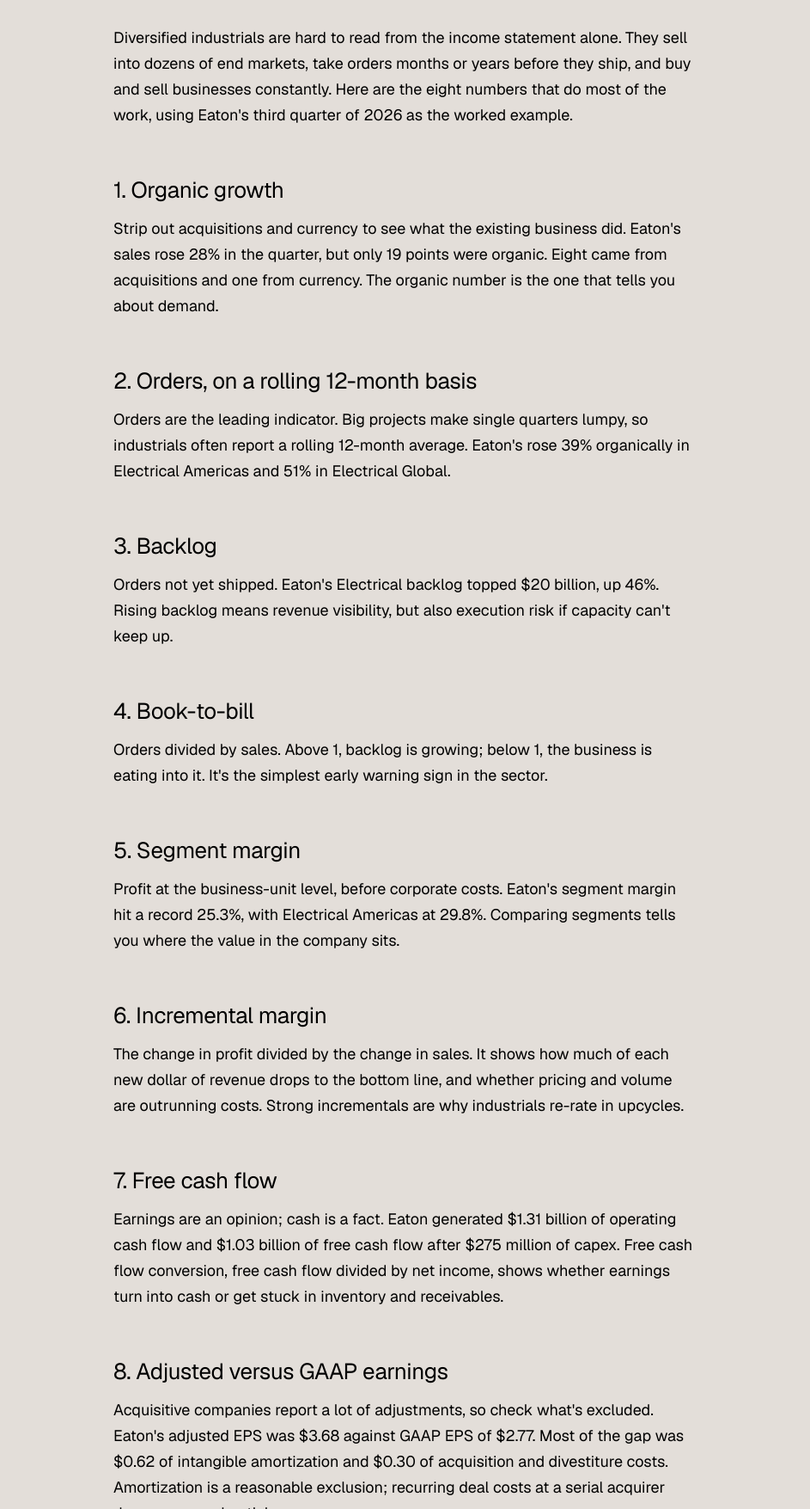
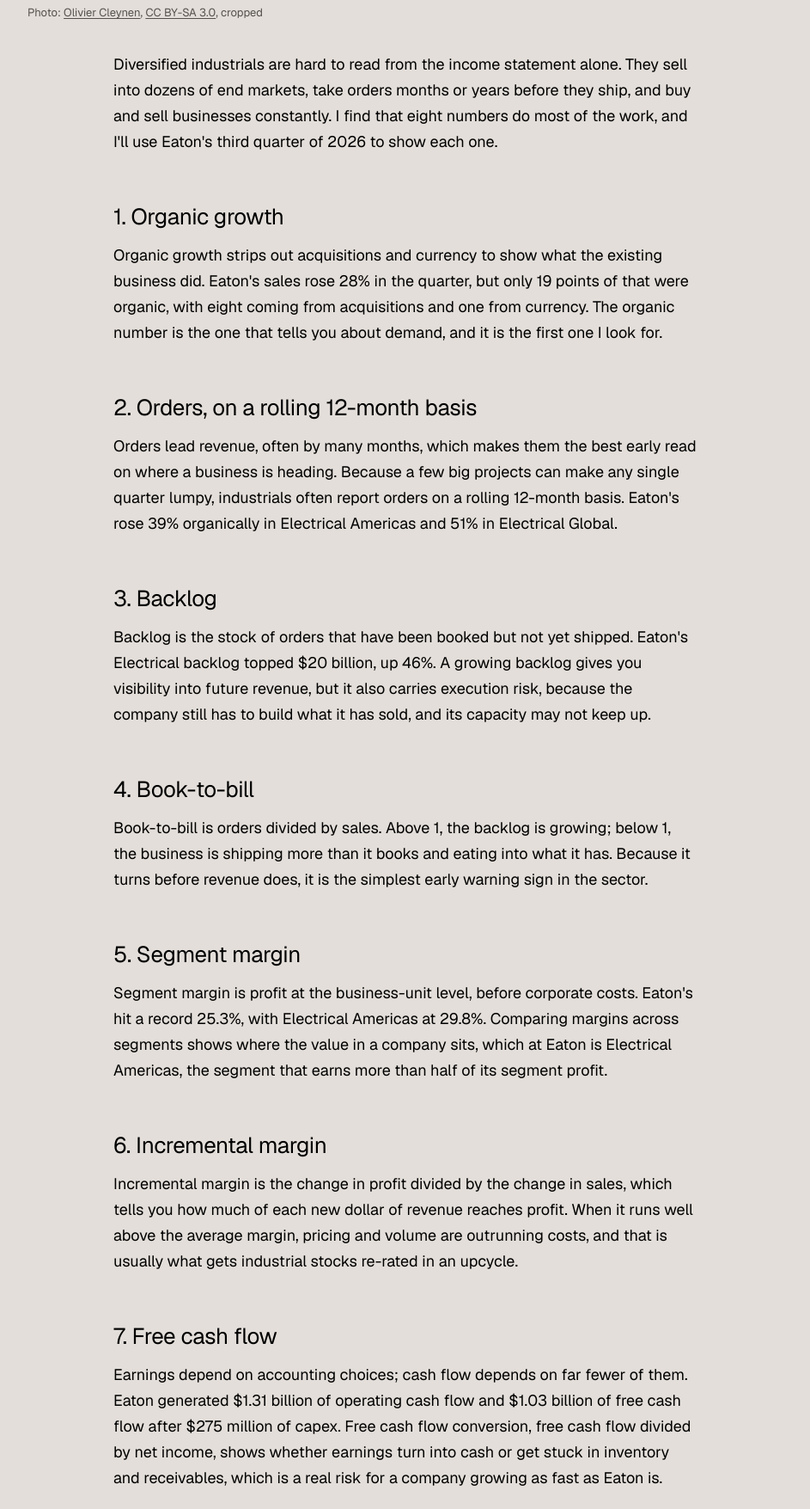
Before and after one commit to joshnotes/joshnotes.github.io, a plain HTML site: page research/reading-industrials/index.html in a window 1280 px wide. Shown: the part 1045-2800 px from the top of the page at 86% size, without its empty margins (168-1111 px from the left). Drawn offline with Linux system fonts and the light colour scheme.

Commit message:
Writing pass on the industrials primer
- Each of the eight numbers now opens with what it is and why it matters, instead of a clipped definition
- Replaced the 'earnings are an opinion; cash is a fact' aphorism; new first-person intro and summary
- Figures unchanged; the Electrical Americas point matches Exhibit 2 of the Eaton pitch

Co-Authored-By: Claude Opus 5.5 <noreply@anthropic.com>
Claude-Session: https://claude.ai/code/session_01Dc4KQMDr4px4SMpMrXU2Lh

```diff
--- a/research/reading-industrials/index.html
+++ b/research/reading-industrials/index.html
@@ -4,11 +4,11 @@
 <meta charset="utf-8">
 <meta name="viewport" content="width=device-width, initial-scale=1">
 <title>How to read a diversified industrial in eight numbers | Joshuva Johnson</title>
-<meta name="description" content="Orders, backlog, organic growth, margins and cash. A field guide to the sector, worked through with Eaton&#x27;s latest quarter.">
+<meta name="description" content="The eight numbers I use to read an industrial company, from orders and backlog to margins and cash, worked through with Eaton&#x27;s latest quarter.">
 <link rel="canonical" href="https://joshuvajohnson.github.io/research/reading-industrials/">
 <meta property="og:site_name" content="Joshuva Johnson">
 <meta property="og:title" content="How to read a diversified industrial in eight numbers">
-<meta property="og:description" content="Orders, backlog, organic growth, margins and cash. A field guide to the sector, worked through with Eaton&#x27;s latest quarter.">
+<meta property="og:description" content="The eight numbers I use to read an industrial company, from orders and backlog to margins and cash, worked through with Eaton&#x27;s latest quarter.">
 <meta property="og:url" content="https://joshuvajohnson.github.io/research/reading-industrials/">
 <meta property="og:type" content="article">
 <meta property="og:image" content="https://joshuvajohnson.github.io/assets/og/research-reading-industrials.png">
@@ -46,27 +46,27 @@
 <article class="artwrap gut">
   <p class="crumbs"><a href="/research/">Research</a><span>/</span><span>Industry note</span></p>
   <h1>How to read a diversified industrial in eight numbers</h1>
-  <p class="dek">Orders, backlog, organic growth, margins and cash. A field guide to the sector, worked through with Eaton&#x27;s latest quarter.</p>
+  <p class="dek">The eight numbers I use to read an industrial company, from orders and backlog to margins and cash, worked through with Eaton&#x27;s latest quarter.</p>
   <p class="byline"><b>Joshuva Johnson</b><time datetime="2026-11-21">Nov 21, 2026</time></p>
 <figure class="lead photo"><img src="/assets/img/lead/research-reading-industrials-1200.webp" srcset="/assets/img/lead/research-reading-industrials-600.webp 600w, /assets/img/lead/research-reading-industrials-1200.webp 1200w" sizes="(max-width: 640px) 100vw, 880px" width="1200" height="800" alt="Fan blades and inlet guide vanes of a jet engine"><figcaption>Photo: <a href="https://commons.wikimedia.org/wiki/File:Fan_blades_and_inlet_guide_vanes_of_GEnx-2B.jpg">Olivier Cleynen</a>, <a href="https://creativecommons.org/licenses/by-sa/3.0/">CC BY-SA 3.0</a>, cropped</figcaption></figure>
 <div class="prose">
-<p>Diversified industrials are hard to read from the income statement alone. They sell into dozens of end markets, take orders months or years before they ship, and buy and sell businesses constantly. Here are the eight numbers that do most of the work, using Eaton's third quarter of 2026 as the worked example.</p>
+<p>Diversified industrials are hard to read from the income statement alone. They sell into dozens of end markets, take orders months or years before they ship, and buy and sell businesses constantly. I find that eight numbers do most of the work, and I'll use Eaton's third quarter of 2026 to show each one.</p>
 <h2>1. Organic growth</h2>
-<p>Strip out acquisitions and currency to see what the existing business did. Eaton's sales rose 28% in the quarter, but only 19 points were organic. Eight came from acquisitions and one from currency. The organic number is the one that tells you about demand.</p>
+<p>Organic growth strips out acquisitions and currency to show what the existing business did. Eaton's sales rose 28% in the quarter, but only 19 points of that were organic, with eight coming from acquisitions and one from currency. The organic number is the one that tells you about demand, and it is the first one I look for.</p>
 <h2>2. Orders, on a rolling 12-month basis</h2>
-<p>Orders are the leading indicator. Big projects make single quarters lumpy, so industrials often report a rolling 12-month average. Eaton's rose 39% organically in Electrical Americas and 51% in Electrical Global.</p>
+<p>Orders lead revenue, often by many months, which makes them the best early read on where a business is heading. Because a few big projects can make any single quarter lumpy, industrials often report orders on a rolling 12-month basis. Eaton's rose 39% organically in Electrical Americas and 51% in Electrical Global.</p>
 <h2>3. Backlog</h2>
-<p>Orders not yet shipped. Eaton's Electrical backlog topped $20 billion, up 46%. Rising backlog means revenue visibility, but also execution risk if capacity can't keep up.</p>
+<p>Backlog is the stock of orders that have been booked but not yet shipped. Eaton's Electrical backlog topped $20 billion, up 46%. A growing backlog gives you visibility into future revenue, but it also carries execution risk, because the company still has to build what it has sold, and its capacity may not keep up.</p>
 <h2>4. Book-to-bill</h2>
-<p>Orders divided by sales. Above 1, backlog is growing; below 1, the business is eating into it. It's the simplest early warning sign in the sector.</p>
+<p>Book-to-bill is orders divided by sales. Above 1, the backlog is growing; below 1, the business is shipping more than it books and eating into what it has. Because it turns before revenue does, it is the simplest early warning sign in the sector.</p>
 <h2>5. Segment margin</h2>
-<p>Profit at the business-unit level, before corporate costs. Eaton's segment margin hit a record 25.3%, with Electrical Americas at 29.8%. Comparing segments tells you where the value in the company sits.</p>
+<p>Segment margin is profit at the business-unit level, before corporate costs. Eaton's hit a record 25.3%, with Electrical Americas at 29.8%. Comparing margins across segments shows where the value in a company sits, which at Eaton is Electrical Americas, the segment that earns more than half of its segment profit.</p>
 <h2>6. Incremental margin</h2>
-<p>The change in profit divided by the change in sales. It shows how much of each new dollar of revenue drops to the bottom line, and whether pricing and volume are outrunning costs. Strong incrementals are why industrials re-rate in upcycles.</p>
+<p>Incremental margin is the change in profit divided by the change in sales, which tells you how much of each new dollar of revenue reaches profit. When it runs well above the average margin, pricing and volume are outrunning costs, and that is usually what gets industrial stocks re-rated in an upcycle.</p>
 <h2>7. Free cash flow</h2>
-<p>Earnings are an opinion; cash is a fact. Eaton generated $1.31 billion of operating cash flow and $1.03 billion of free cash flow after $275 million of capex. Free cash flow conversion, free cash flow divided by net income, shows whether earnings turn into cash or get stuck in inventory and receivables.</p>
+<p>Earnings depend on accounting choices; cash flow depends on far fewer of them. Eaton generated $1.31 billion of operating cash flow and $1.03 billion of free cash flow after $275 million of capex. Free cash flow conversion, free cash flow divided by net income, shows whether earnings turn into cash or get stuck in inventory and receivables, which is a real risk for a company growing as fast as Eaton is.</p>
 <h2>8. Adjusted versus GAAP earnings</h2>
-<p>Acquisitive companies report a lot of adjustments, so check what's excluded. Eaton's adjusted EPS was $3.68 against GAAP EPS of $2.77. Most of the gap was $0.62 of intangible amortization and $0.30 of acquisition and divestiture costs. Amortization is a reasonable exclusion; recurring deal costs at a serial acquirer deserve more skepticism.</p>
+<p>Acquisitive companies report a lot of adjustments, so it is worth checking what's excluded. Eaton's adjusted EPS was $3.68 against GAAP EPS of $2.77. Most of the gap was $0.62 of intangible amortization and $0.30 of acquisition and divestiture costs. Amortization is a reasonable exclusion; recurring deal costs at a serial acquirer deserve more skepticism.</p>
 <h2>Two more things to know</h2>
 <ul>
 <li><strong>Short cycle versus long cycle.</strong> Short-cycle products ship in weeks and react to the economy quickly. Long-cycle projects, like grid equipment and aerospace, are booked far ahead and turn slowly in both directions.</li>
```
Also changed, not shown: research/index.html (+1 -1 lines), src/content/research/reading-industrials.html (+10 -10 lines).
